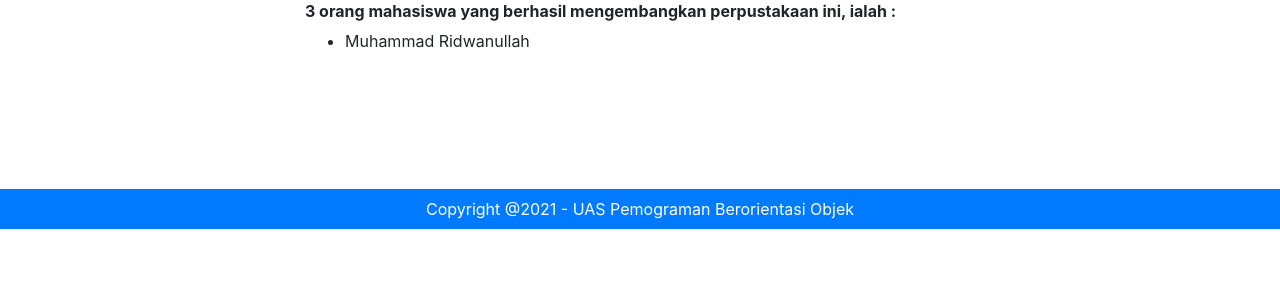
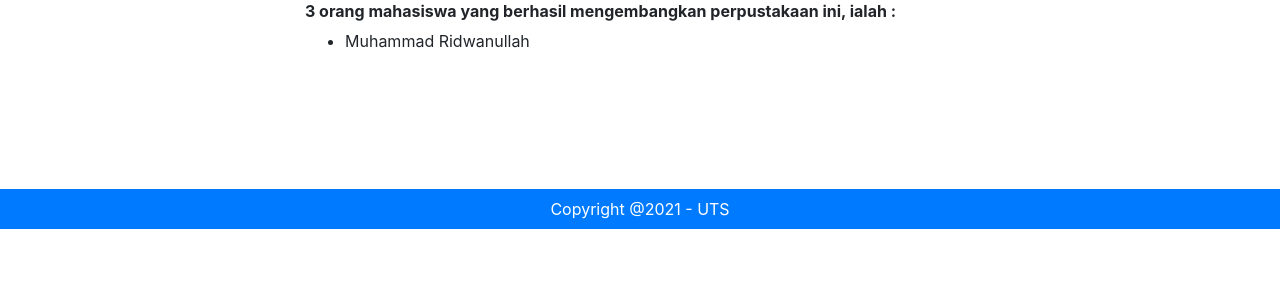
Before and after one commit to onesrid/UTS-Pengembangan-Aplikasi-Web, a PHP site: page /profil.php in a window 1280 px wide; the page is wider, and only the part inside the window is pictured. Shown: the part 500-800 px from the top of that part. Run offline with PHP 8.4, Linux system fonts and the light colour scheme.

Commit message:
Update profil.php

```diff
--- a/webperpustakaan/profil.php
+++ b/webperpustakaan/profil.php
@@ -113,7 +113,7 @@
   <!--awal footer-->
     <footer class="Copyright">
       <div class="text-white bg-primary text-center pt-2 pb-2">
-        Copyright @2021 - UAS Pemograman Berorientasi Objek
+        Copyright @2021 - UTS
       </div>
     </footer>
   <!--akhir footer-->
```
